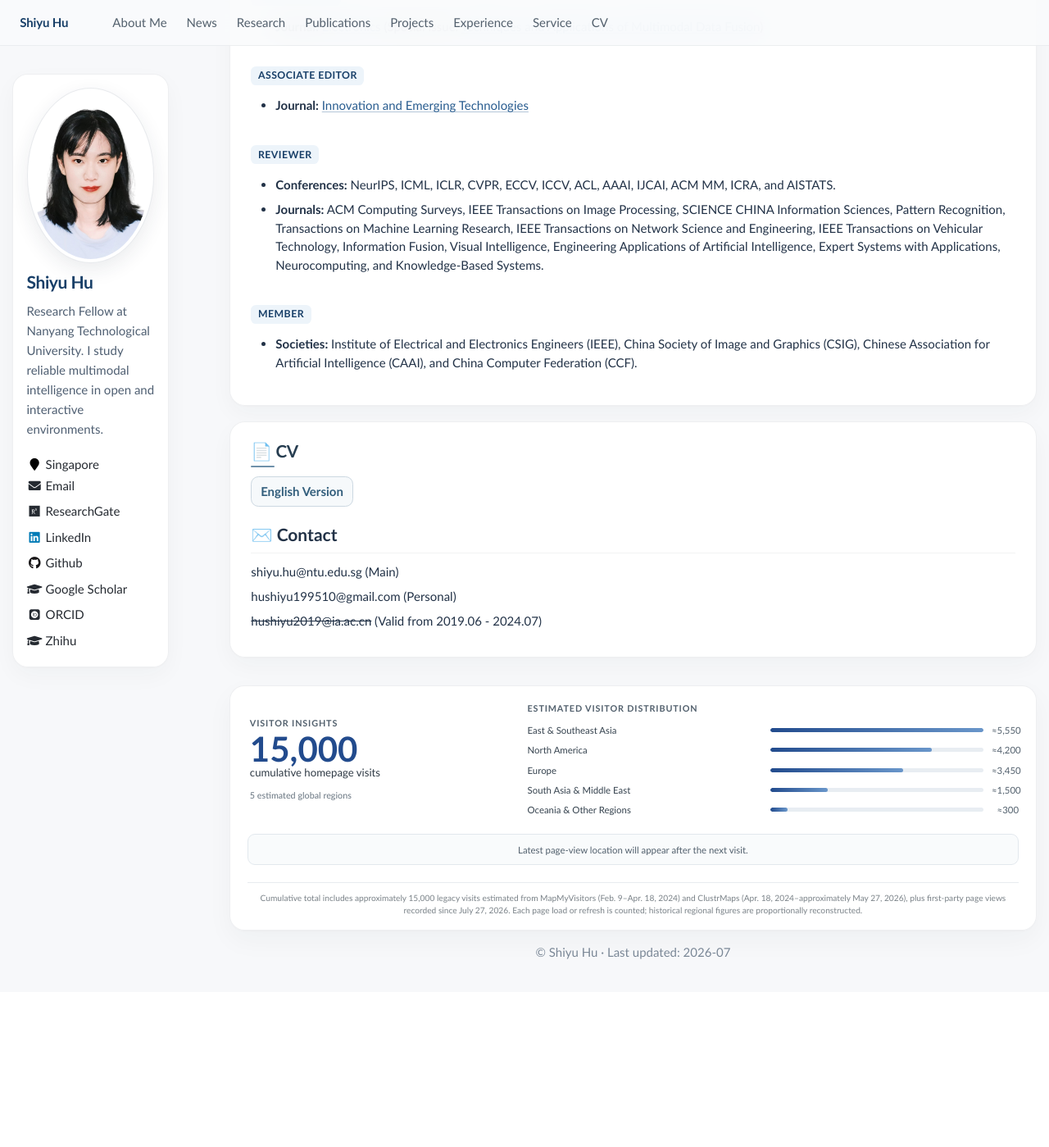
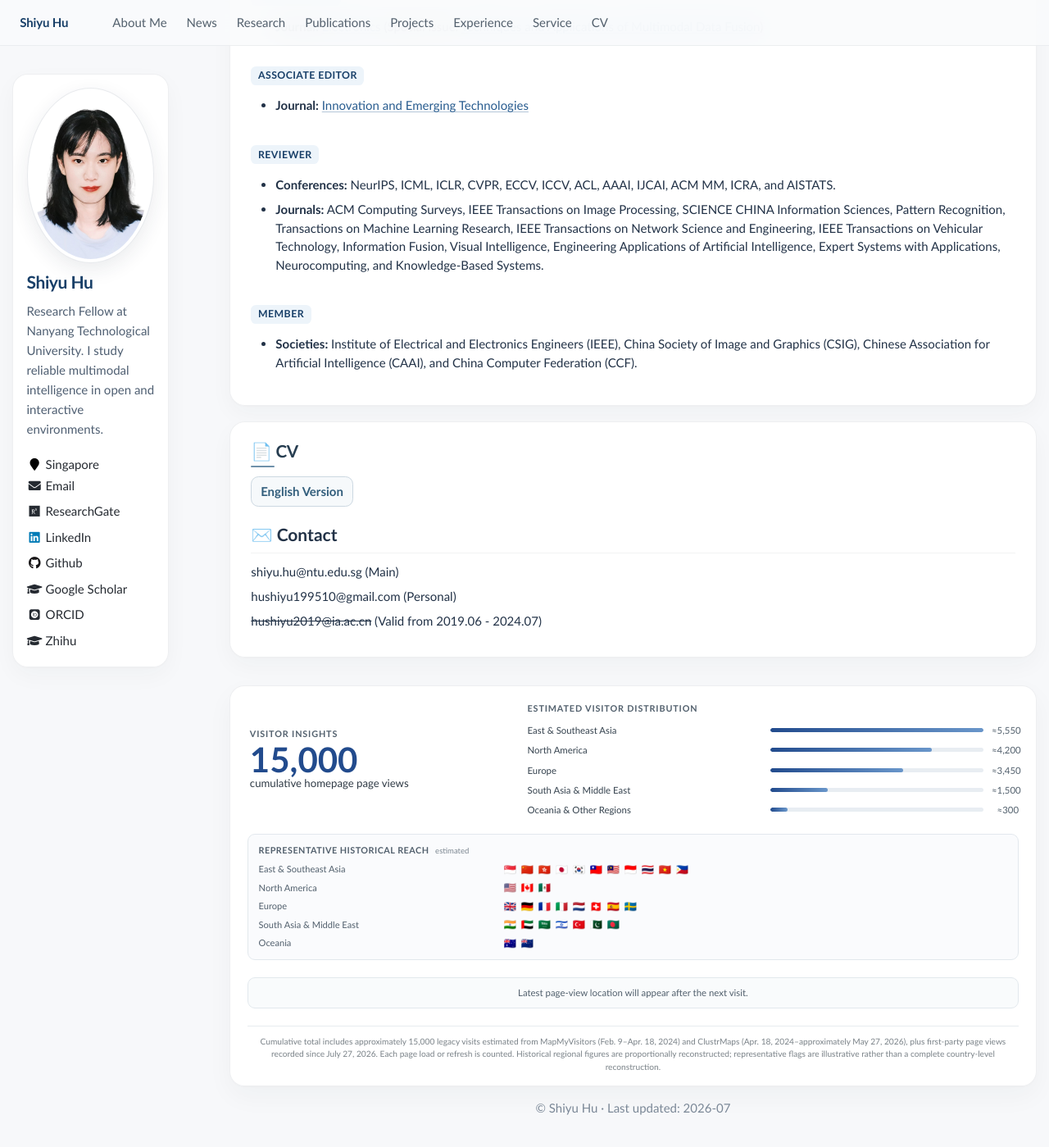
Before and after one commit to huuuuusy/huuuuusy.github.io, a Jekyll site: the page built from _pages/about.md, in a window 1280 px wide and 1400 px high, scrolled down 20175 px. Shown: the whole window at 82% size. Built offline with Jekyll 4.4.1, drawn with Linux system fonts in a browser that asks for light colours; some web fonts are replaced; before the commit the page ends 21385 px from its top, so only the background shows below that.

Commit message:
Add representative visitor reach flags

```diff
--- a/_pages/about.md
+++ b/_pages/about.md
@@ -53,8 +53,7 @@ redirect_from:
   <div class="visitor-insights__summary">
     <span class="visitor-insights__eyebrow">Visitor insights</span>
     <span class="visitor-insights__total" id="visitor-count">—</span>
-    <span class="visitor-insights__label">cumulative homepage visits</span>
-    <span class="visitor-insights__coverage" id="visitor-country-total">5 estimated global regions</span>
+    <span class="visitor-insights__label">cumulative homepage page views</span>
   </div>
   <div class="visitor-insights__geography">
     <div class="visitor-insights__heading">Estimated visitor distribution</div>
@@ -62,8 +61,16 @@ redirect_from:
       <span class="visitor-insights__empty">Loading the estimated regional distribution.</span>
     </div>
   </div>
+  <div class="visitor-insights__reach">
+    <span class="visitor-insights__reach-heading">Representative historical reach <em>estimated</em></span>
+    <div class="visitor-insights__reach-row"><span>East &amp; Southeast Asia</span><span aria-label="Singapore, China, Hong Kong, Japan, South Korea, Taiwan, Malaysia, Indonesia, Thailand, Vietnam, and the Philippines">🇸🇬 🇨🇳 🇭🇰 🇯🇵 🇰🇷 🇹🇼 🇲🇾 🇮🇩 🇹🇭 🇻🇳 🇵🇭</span></div>
+    <div class="visitor-insights__reach-row"><span>North America</span><span aria-label="United States, Canada, and Mexico">🇺🇸 🇨🇦 🇲🇽</span></div>
+    <div class="visitor-insights__reach-row"><span>Europe</span><span aria-label="United Kingdom, Germany, France, Italy, Netherlands, Switzerland, Spain, and Sweden">🇬🇧 🇩🇪 🇫🇷 🇮🇹 🇳🇱 🇨🇭 🇪🇸 🇸🇪</span></div>
+    <div class="visitor-insights__reach-row"><span>South Asia &amp; Middle East</span><span aria-label="India, United Arab Emirates, Saudi Arabia, Israel, Turkey, Pakistan, and Bangladesh">🇮🇳 🇦🇪 🇸🇦 🇮🇱 🇹🇷 🇵🇰 🇧🇩</span></div>
+    <div class="visitor-insights__reach-row"><span>Oceania</span><span aria-label="Australia and New Zealand">🇦🇺 🇳🇿</span></div>
+  </div>
   <span class="visitor-insights__latest" id="visitor-latest">Loading the latest page-view location.</span>
-  <span class="visitor-insights__note">Cumulative total includes approximately 15,000 legacy visits estimated from MapMyVisitors (Feb. 9–Apr. 18, 2024) and ClustrMaps (Apr. 18, 2024–approximately May 27, 2026), plus first-party page views recorded since July 27, 2026. Each page load or refresh is counted; historical regional figures are proportionally reconstructed.</span>
+  <span class="visitor-insights__note">Cumulative total includes approximately 15,000 legacy visits estimated from MapMyVisitors (Feb. 9–Apr. 18, 2024) and ClustrMaps (Apr. 18, 2024–approximately May 27, 2026), plus first-party page views recorded since July 27, 2026. Each page load or refresh is counted. Historical regional figures are proportionally reconstructed; representative flags are illustrative rather than a complete country-level reconstruction.</span>
 </div>
 
 <p class="homepage-footer">&copy; Shiyu Hu <span aria-hidden="true">·</span> Last updated: 2026-07</p>
--- a/assets/css/main.scss
+++ b/assets/css/main.scss
@@ -204,6 +204,51 @@ h1:before, .anchor:before {
     font-size: .76em;
 }
 
+.visitor-insights__reach {
+    display: grid;
+    grid-column: 1 / -1;
+    gap: .34rem;
+    padding: .72rem .85rem;
+    border: 1px solid #e2e8ed;
+    border-radius: .6rem;
+    background: rgba(248, 250, 252, .68);
+}
+
+.visitor-insights__reach-heading {
+    margin-bottom: .1rem;
+    color: #52606d;
+    font-size: .72em;
+    font-weight: 700;
+    letter-spacing: .045em;
+    text-transform: uppercase;
+
+    em {
+        margin-left: .3rem;
+        color: #7a858f;
+        font-size: .88em;
+        font-style: normal;
+        font-weight: 500;
+        letter-spacing: normal;
+        text-transform: none;
+    }
+}
+
+.visitor-insights__reach-row {
+    display: grid;
+    grid-template-columns: minmax(145px, .8fr) minmax(0, 1.7fr);
+    gap: .65rem;
+    align-items: center;
+    color: #52606d;
+    font-size: .74em;
+
+    > span:last-child {
+        font-family: -apple-system, BlinkMacSystemFont, "Segoe UI Emoji", sans-serif;
+        font-size: 1.12em;
+        letter-spacing: .08em;
+        line-height: 1.4;
+    }
+}
+
 .visitor-insights__latest {
     display: flex;
     grid-column: 1 / -1;
@@ -261,6 +306,11 @@ h1:before, .anchor:before {
         flex-wrap: wrap;
         gap: .2rem .4rem;
         padding: .58rem .65rem;
+    }
+
+    .visitor-insights__reach-row {
+        grid-template-columns: 1fr;
+        gap: .08rem;
     }
 }
 
--- a/assets/js/visitor-counter.js
+++ b/assets/js/visitor-counter.js
@@ -5,7 +5,6 @@
   if (!countElement) return;
 
   var countriesElement = document.getElementById("visitor-countries");
-  var countryTotalElement = document.getElementById("visitor-country-total");
   var latestElement = document.getElementById("visitor-latest");
   var endpoints = [
     "https://counter.hushiyu1995.com/",
@@ -113,10 +112,9 @@
 
   function renderRegions(data) {
     var regions = estimatedRegions(data);
-    if (!countriesElement || !countryTotalElement) return;
+    if (!countriesElement) return;
 
     var maximum = Number(regions[0].value) || 1;
-    countryTotalElement.textContent = "5 estimated global regions";
 
     countriesElement.textContent = "";
     regions.forEach(function (region) {
```
